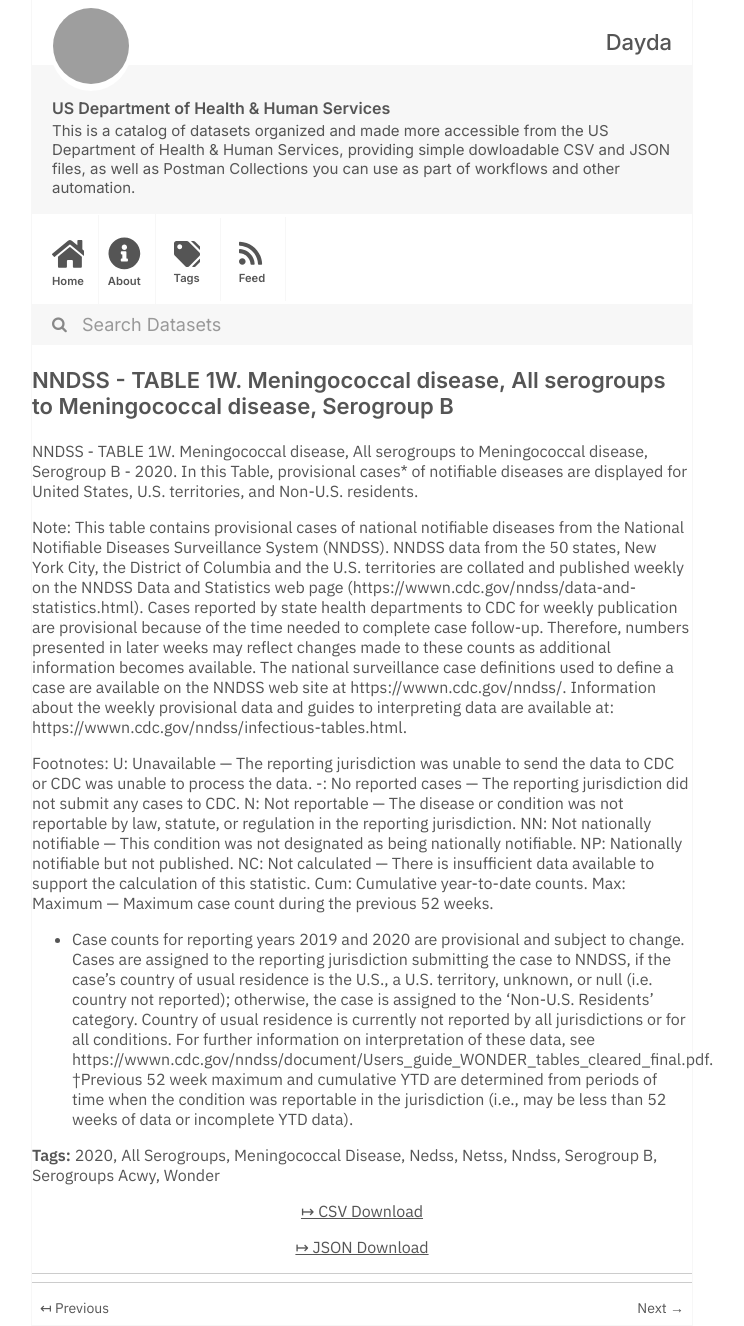
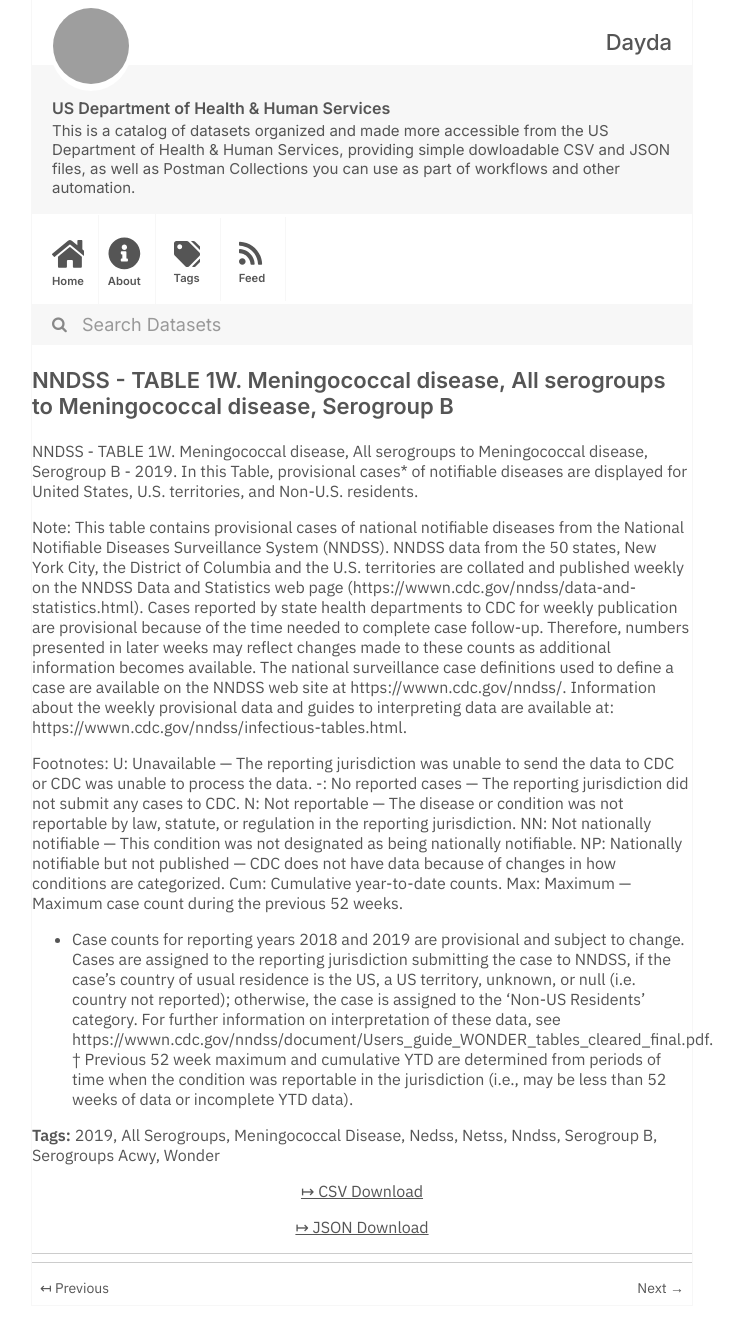
Before and after one commit to dayda-entities/us-department-of-health-and-human-services, a Jekyll site: the page built from _posts/2020-11-10-nndss-table-1w.-meningococcal-disease-all-serogroups-to-meningococcal-disease-serogroup-b.md, in a window 1280 px wide. Shown: the whole page, without its empty margins (278-1022 px from the left). Built offline with Jekyll 4.4.1, drawn with Linux system fonts in a browser that asks for light colours; grey boxes are pictures that could not be loaded.

Commit message:
Publish Data

```diff
--- a/_posts/2020-11-10-nndss-table-1w.-meningococcal-disease-all-serogroups-to-meningococcal-disease-serogroup-b.md
+++ b/_posts/2020-11-10-nndss-table-1w.-meningococcal-disease-all-serogroups-to-meningococcal-disease-serogroup-b.md
@@ -2,12 +2,12 @@
 title: >-
   NNDSS - TABLE 1W. Meningococcal disease, All serogroups to Meningococcal
   disease, Serogroup B
-created: '2020-11-10T16:16:32.066458'
-modified: '2021-04-30T02:02:32.959313'
+created: '2020-11-10T16:17:46.175516'
+modified: '2021-04-26T20:55:35.007179'
 state: active
 type: dataset
 tags:
-  - '2020'
+  - '2019'
   - All Serogroups
   - Meningococcal Disease
   - Nedss
@@ -17,12 +17,12 @@ tags:
   - Serogroups Acwy
   - Wonder
 groups: []
-csv_url: 'https://data.cdc.gov/api/views/4jje-6vv6/rows.csv?accessType=DOWNLOAD'
-json_url: 'https://data.cdc.gov/api/views/4jje-6vv6/rows.json?accessType=DOWNLOAD'
+csv_url: 'https://data.cdc.gov/api/views/bkwy-pyv3/rows.csv?accessType=DOWNLOAD'
+json_url: 'https://data.cdc.gov/api/views/bkwy-pyv3/rows.json?accessType=DOWNLOAD'
 layout: post
 
 ---
-NNDSS - TABLE 1W. Meningococcal disease, All serogroups to Meningococcal disease, Serogroup B - 2020. In this Table, provisional cases* of notifiable diseases are displayed for United States, U.S. territories, and Non-U.S. residents.
+NNDSS - TABLE 1W.  Meningococcal disease,  All serogroups to Meningococcal disease, Serogroup B - 2019. In this Table, provisional cases* of notifiable diseases are displayed for United States, U.S. territories, and Non-U.S. residents.
 
 Note:
 This table contains provisional cases of national notifiable diseases from the National Notifiable Diseases Surveillance System (NNDSS). NNDSS data from the 50 states, New York City, the District of Columbia and the U.S. territories are collated and published weekly on the NNDSS Data and Statistics web page (https://wwwn.cdc.gov/nndss/data-and-statistics.html). Cases reported by state health departments to CDC for weekly publication are provisional because of the time needed to complete case follow-up. Therefore, numbers presented in later weeks may reflect changes made to these counts as additional information becomes available. The national surveillance case definitions used to define a case are available on the NNDSS web site at https://wwwn.cdc.gov/nndss/. Information about the weekly provisional data and guides to interpreting data are available at: https://wwwn.cdc.gov/nndss/infectious-tables.html.
@@ -32,9 +32,8 @@ U: Unavailable — The reporting jurisdiction was unable to send the data to CDC
 -: No reported cases — The reporting jurisdiction did not submit any cases to CDC.
 N: Not reportable — The disease or condition was not reportable by law, statute, or regulation in the reporting jurisdiction.
 NN: Not nationally notifiable — This condition was not designated as being nationally notifiable.
-NP: Nationally notifiable but not published.
-NC: Not calculated — There is insufficient data available to support the calculation of this statistic.
+NP: Nationally notifiable but not published — CDC does not have data because of changes in how conditions are categorized.
 Cum: Cumulative year-to-date counts.
 Max: Maximum — Maximum case count during the previous 52 weeks.
-* Case counts for reporting years 2019 and 2020 are provisional and subject to change. Cases are assigned to the reporting jurisdiction submitting the case to NNDSS, if the case's country of usual residence is the U.S., a U.S. territory, unknown, or null (i.e. country not reported); otherwise, the case is assigned to the 'Non-U.S. Residents' category. Country of usual residence is currently not reported by all jurisdictions or for all conditions. For further information on interpretation of these data, see https://wwwn.cdc.gov/nndss/document/Users_guide_WONDER_tables_cleared_final.pdf.
-†Previous 52 week maximum and cumulative YTD are determined from periods of time when the condition was reportable in the jurisdiction (i.e., may be less than 52 weeks of data or incomplete YTD data).
+* Case counts for reporting years 2018 and 2019 are provisional and subject to change. Cases are assigned to the reporting jurisdiction submitting the case to NNDSS, if the case's country of usual residence is the US, a US territory, unknown, or null (i.e. country not reported); otherwise, the case is assigned to the 'Non-US Residents' category. For further information on interpretation of these data, see https://wwwn.cdc.gov/nndss/document/Users_guide_WONDER_tables_cleared_final.pdf.
+† Previous 52 week maximum and cumulative YTD are determined from periods of time when the condition was reportable in the jurisdiction (i.e., may be less than 52 weeks of data or incomplete YTD data).
```
